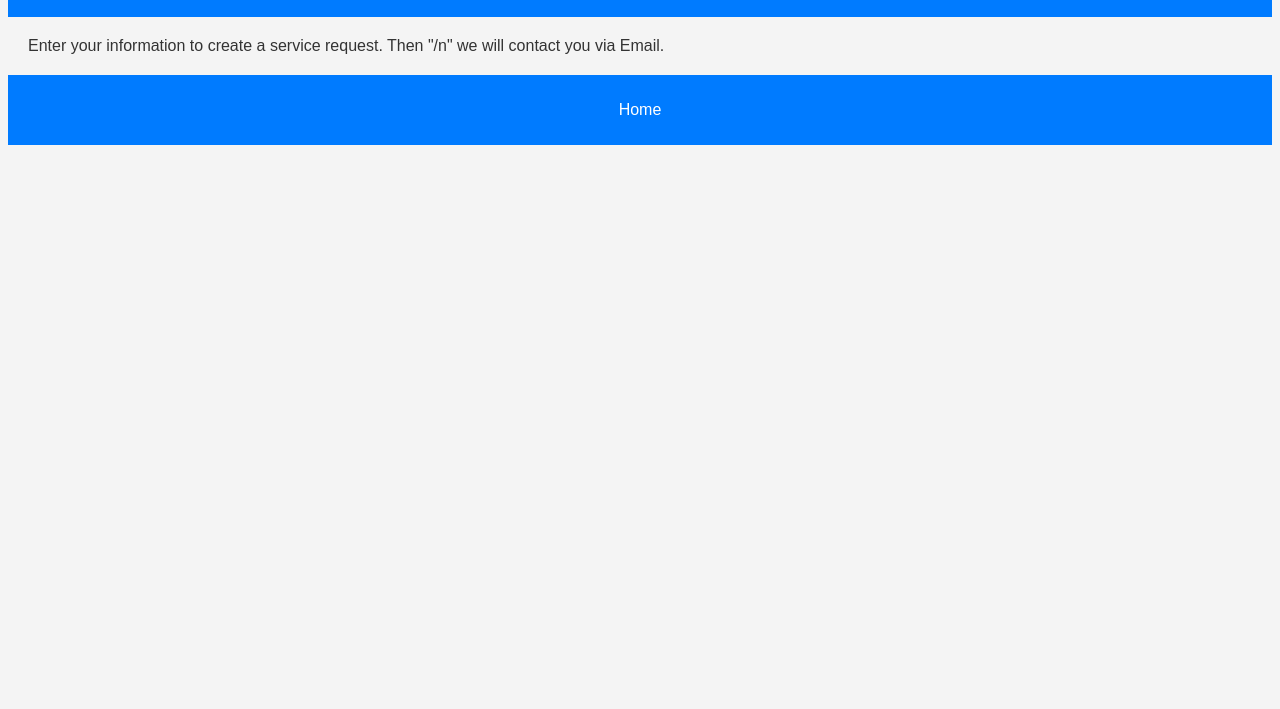
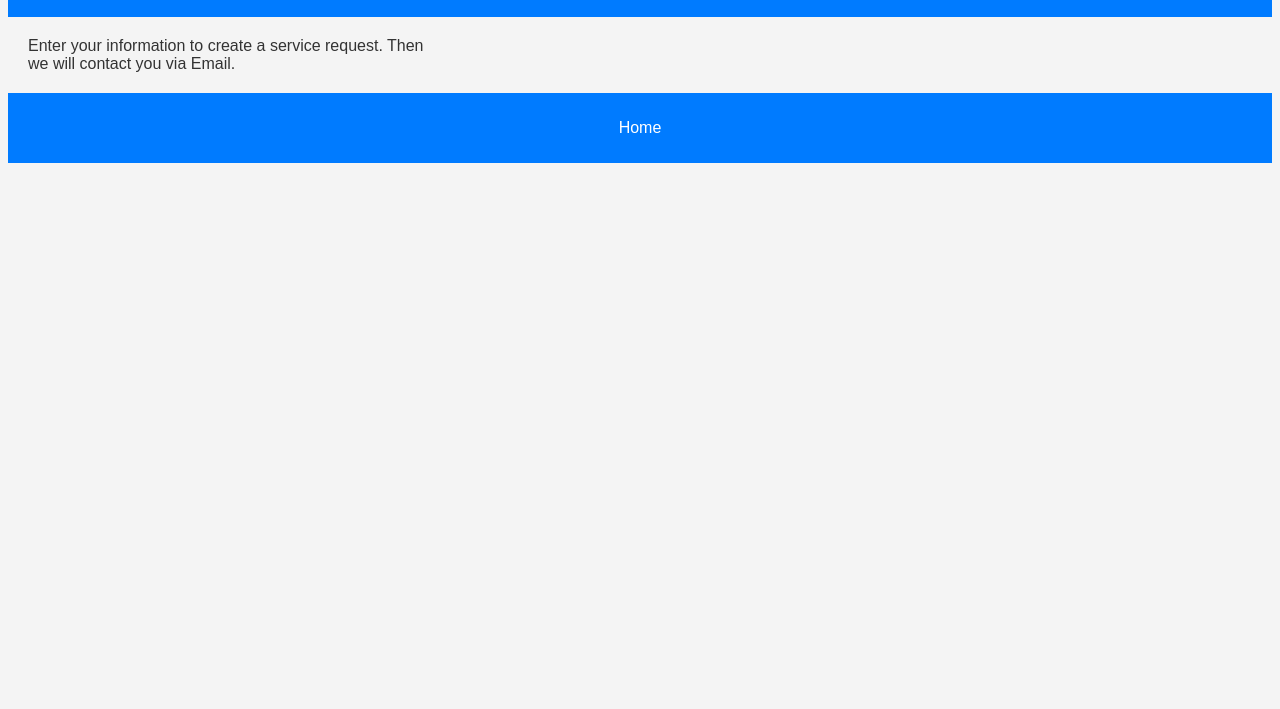
Before and after one commit to Steven5204/Web, a plain HTML site: page index.html in a window 1280 px wide. Shown: the part 91-800 px from the top of the page. Drawn offline with Linux system fonts and the light colour scheme.

Commit message:
break added

```diff
--- a/index.html
+++ b/index.html
@@ -10,7 +10,7 @@
         <h1>Service Request Page</h1>
     </header>
     <main>
-        <p>Enter your information to create a service request. Then "/n" we will contact you via Email.</p>
+        <p>Enter your information to create a service request. Then <br> we will contact you via Email.</p>
     </main>
     <footer>
         <p> Home</p>
```
